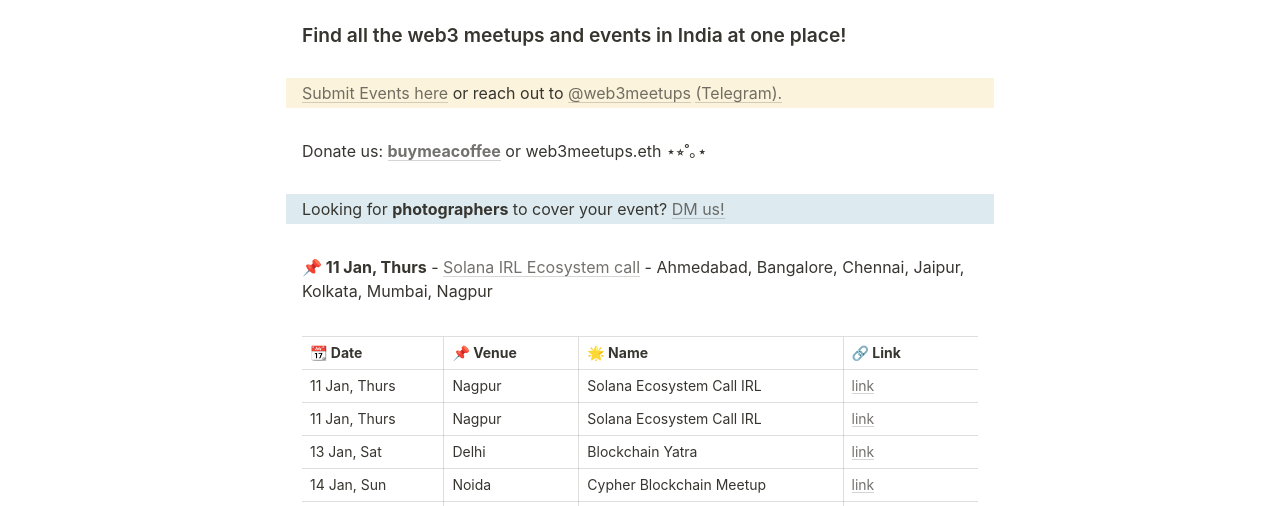
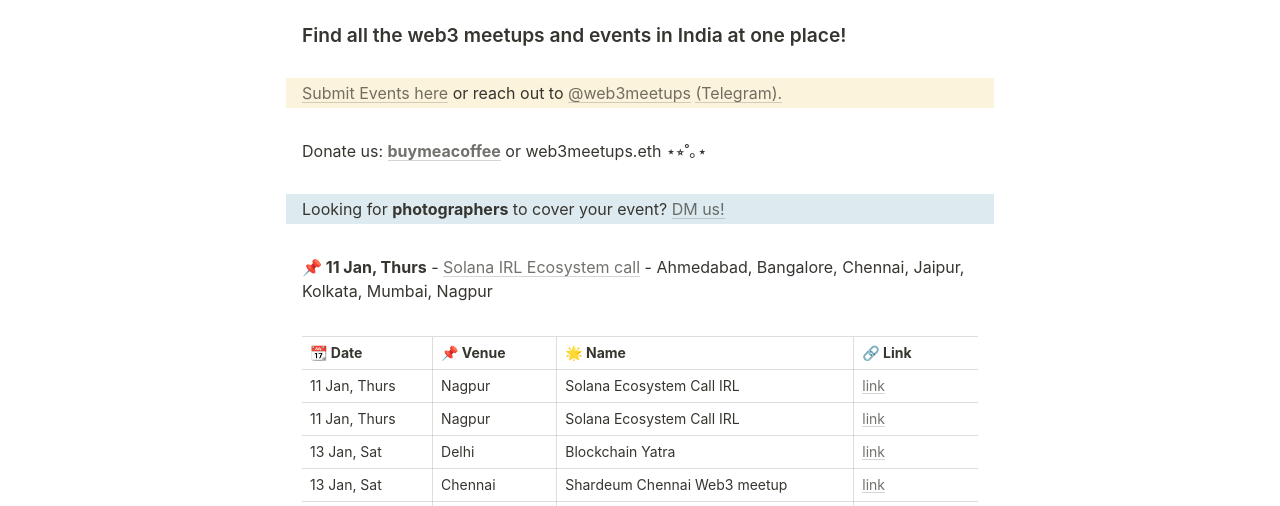
Before and after one commit to web3Gurung/web3meetups-simple, a plain HTML site: page index.html in a window 1280 px wide. Shown: the part 428-934 px from the top of the page. Drawn offline with Linux system fonts and the light colour scheme.

Commit message:
added chennai meetup

```diff
--- a/index.html
+++ b/index.html
@@ -107,6 +107,12 @@
                         <td><a target="_blank" href="https://lu.ma/delhiyatra?utm_source=web3meetups">link</a></td>
                     </tr>
                     <tr>
+                        <td>13 Jan, Sat</td>
+                        <td>Chennai</td>
+                        <td>Shardeum Chennai Web3 meetup</td>
+                        <td><a target="_blank" href="https://lu.ma/shardeum-chennai-meetup-4?utm_source=web3meetups">link</a></td>
+                    </tr>
+                    <tr>
                         <td>14 Jan, Sun</td>
                         <td>Noida</td>
                         <td>Cypher Blockchain Meetup</td>
```
